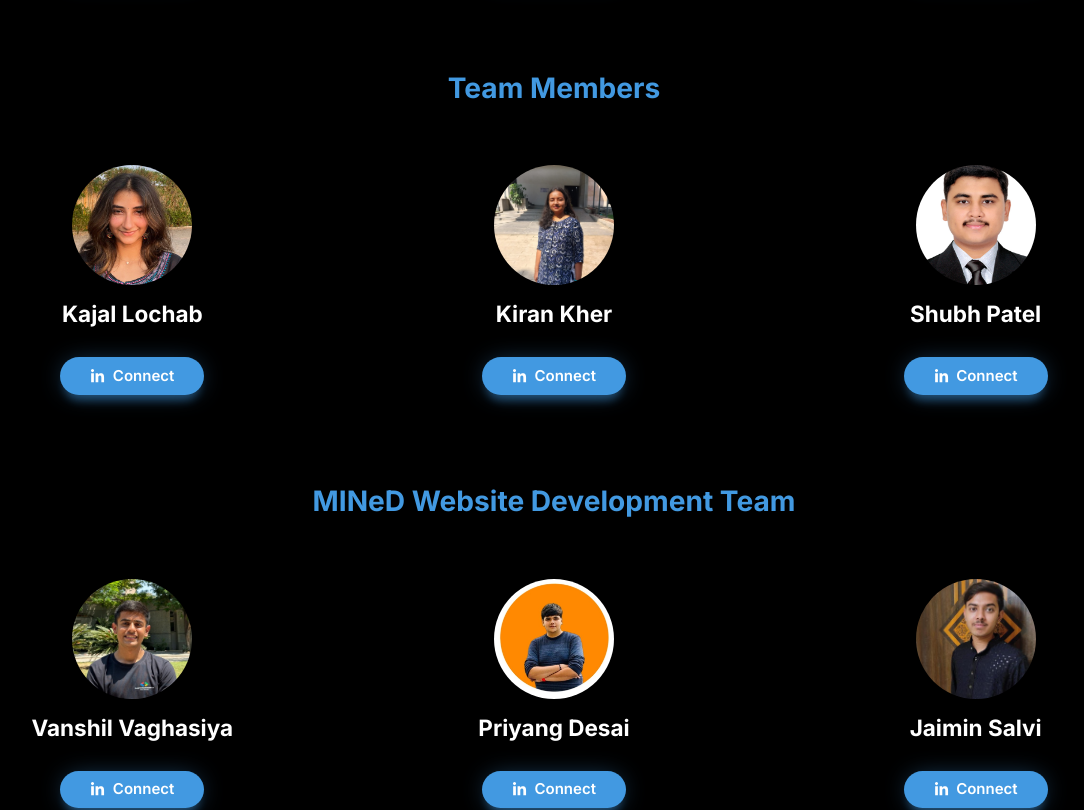
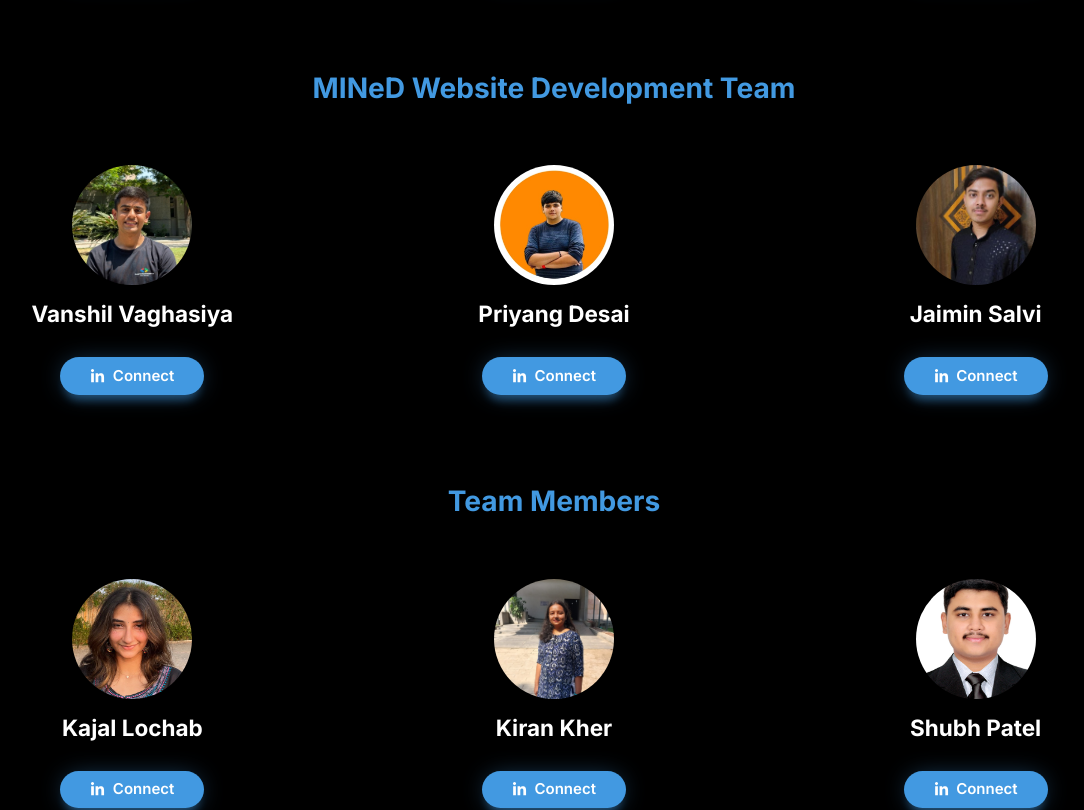
Before and after one commit to JaiminSalvi/MINed-25-deploy, a Next.js app: page /team in a window 1280 px wide. Shown: the part 1420-2230 px from the top of the page, without its empty margins (86-1170 px from the left). Built offline with nearby package versions, Linux system fonts and the light colour scheme.

Commit message:
Update team.js

```diff
--- a/pages/team.js
+++ b/pages/team.js
@@ -53,18 +53,18 @@ export default function Home() {
                         textAlign={["center"]}
                         paddingBlock={4}
                     >
-                        Team Members
+                        MINeD Website Development Team
                     </Heading>
-                    <Developers />
+                    <WebDevelopers />
                     <Heading
                         size={"lg"}
                         color={"blue.400"}
                         textAlign={["center"]}
                         paddingBlock={4}
                     >
-                        MINeD Website Development Team
+                        Team Members
                     </Heading>
-                    <WebDevelopers />
+                    <Developers />
                 </Box>
                 <Footer />
             </Container>
```
